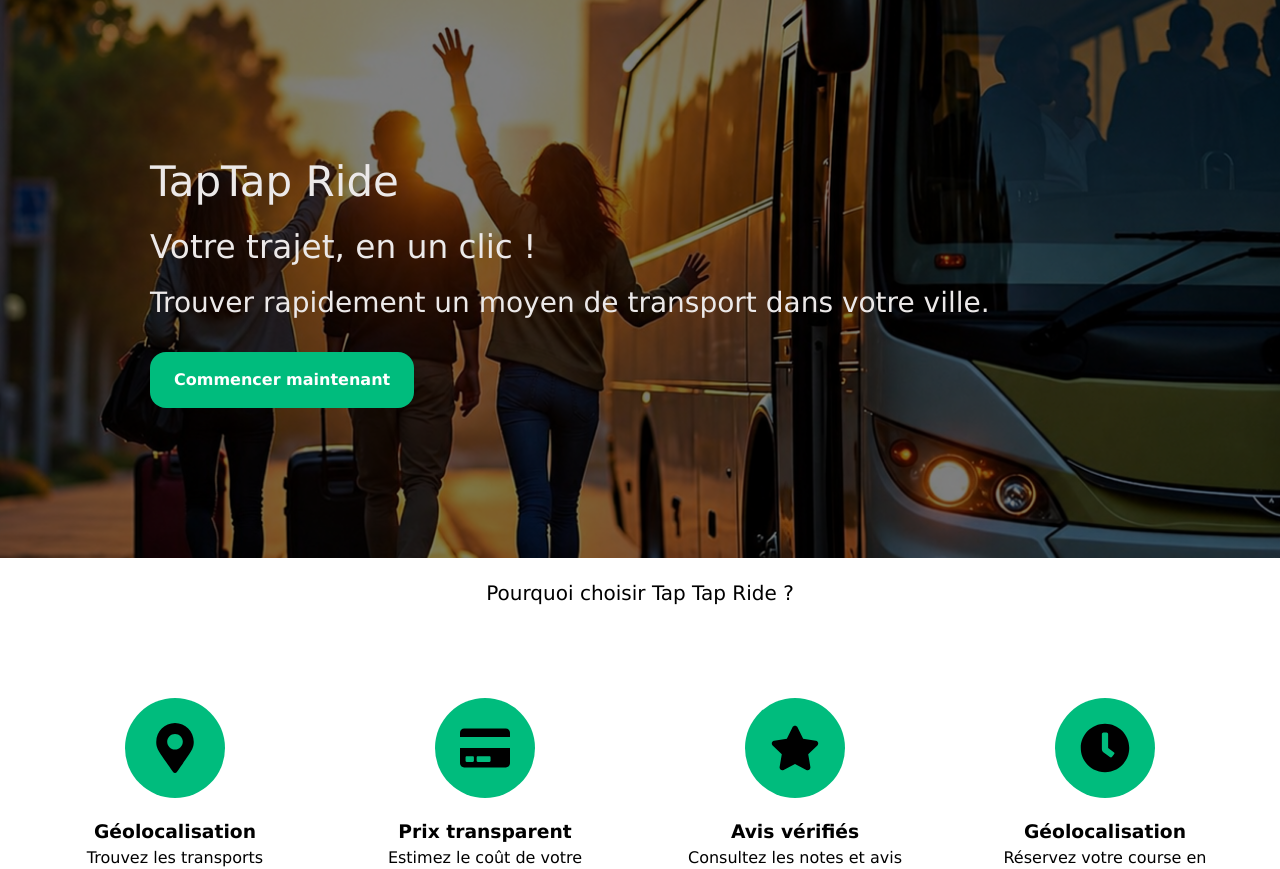
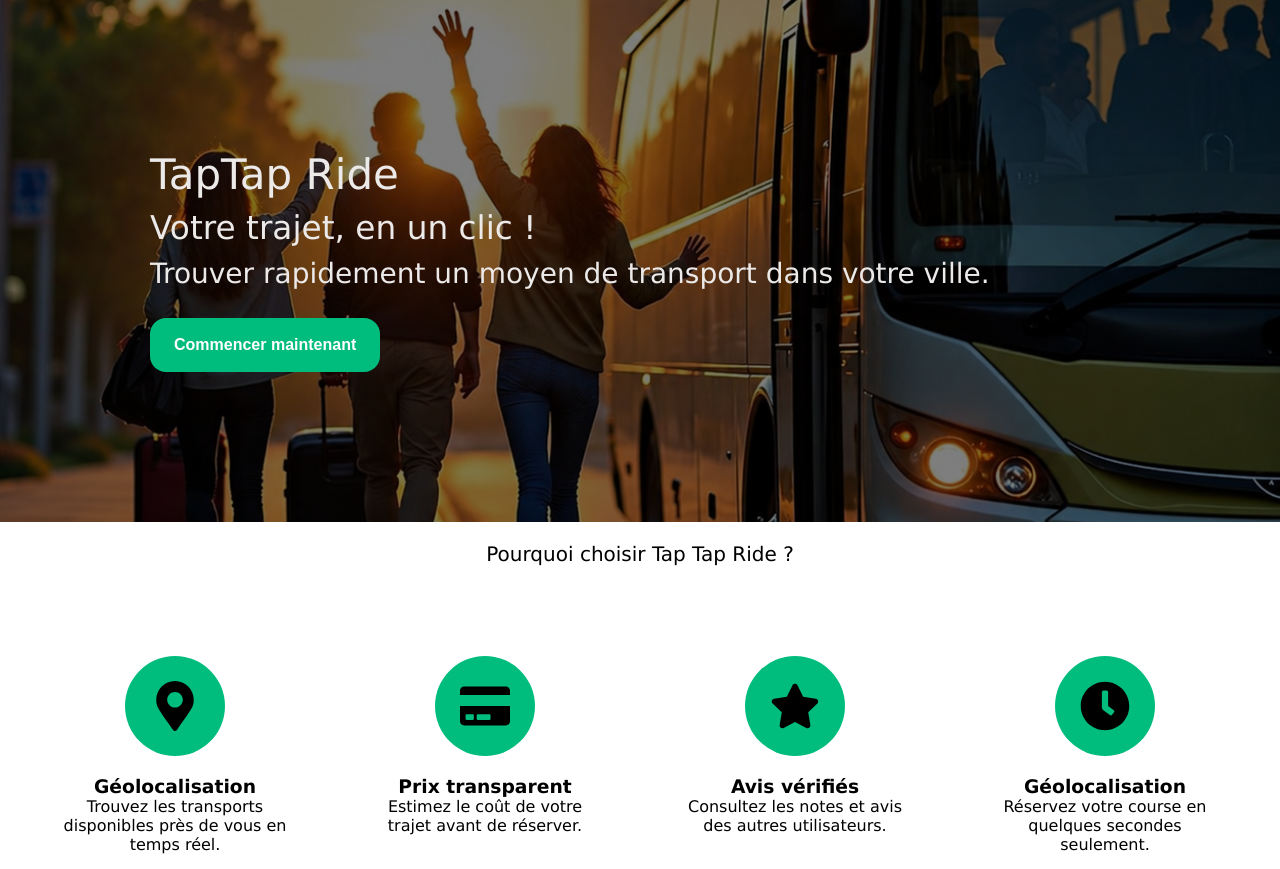
Before and after one commit to Djenica-alt/Tap_Tap_Ride, a React (Vite) app: page / in a window 1280 px wide. Shown: the top 869 px of the page. Built offline with nearby package versions, Linux system fonts and the light colour scheme.

Commit message:
WIP: mise à jour des styles et inscription

```diff
--- a/src/index.css
+++ b/src/index.css
@@ -10,23 +10,3 @@
   margin: 0;
   padding: 0;
 }
-
-html,
-body,
-#root {
-  min-height: 100%;
-}
-
-body {
-  background: #f2f4f7;
-  line-height: 1.5;
-}
-
-button,
-input {
-  font: inherit;
-}
-
-button {
-  cursor: pointer;
-}
--- a/src/pages/Accueil.jsx
+++ b/src/pages/Accueil.jsx
@@ -22,7 +22,7 @@
                 <Button onClick={handleStart}>Commencer maintenant</Button>
             </div>
 
-            <section>
+            <section className='features-section'>
                 <h3 className='features-title'> Pourquoi choisir Tap Tap Ride ?</h3>
                 <div className='features'>
                         <div className="card">
```
